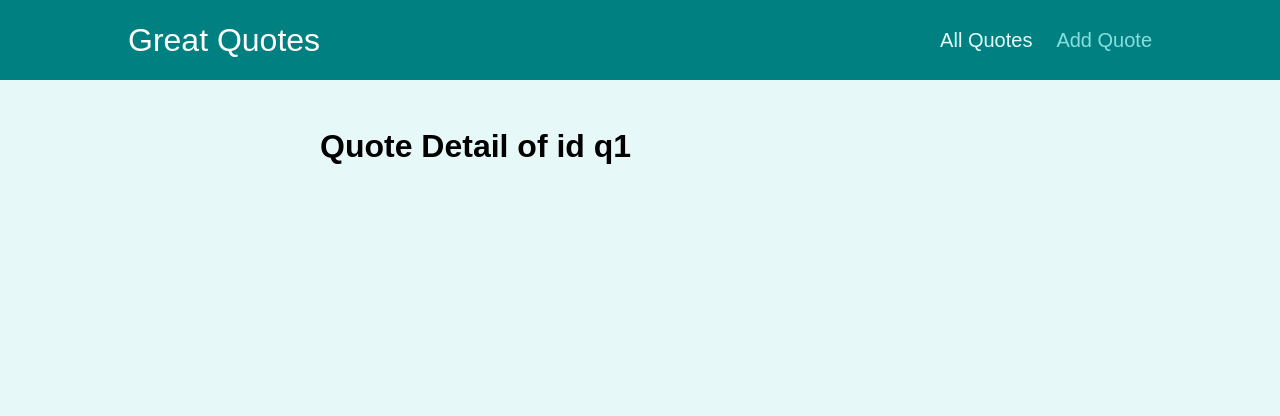
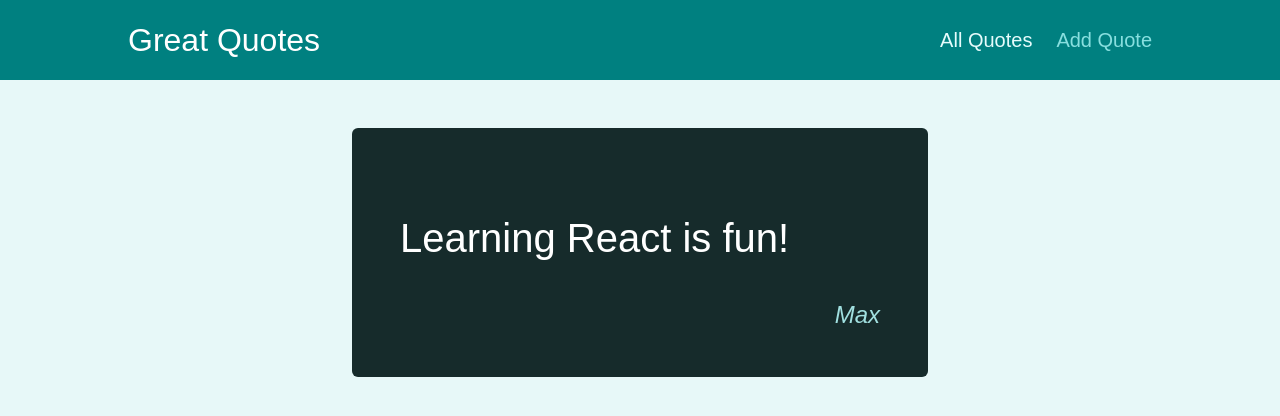
Before and after one commit to Trucker9/reactjs_sandbox, a React (Create React App) app in the folder 13th - react router/: page /quotes/q1 in a window 1280 px wide. Shown: the top 416 px of the page. Built offline with nearby package versions, Linux system fonts and the light colour scheme; the HTML template or start-up script is replaced by a standard one.

Commit message:
(20) adding details page

```diff
--- a/13th - react router/src/components/quotes/QuoteItem.js
+++ b/13th - react router/src/components/quotes/QuoteItem.js
@@ -1,4 +1,5 @@
 import classes from './QuoteItem.module.css';
+import {Link} from "react-router-dom";
 
 const QuoteItem = (props) => {
     return (
@@ -9,9 +10,9 @@ const QuoteItem = (props) => {
                 </blockquote>
                 <figcaption>{props.author}</figcaption>
             </figure>
-      <a className='btn'>
+            <Link className='btn' to={`/quotes/${props.id}`}>
                 View Fullscreen
-      </a>
+            </Link>
         </li>
     );
 };
--- a/13th - react router/src/pages/QuoteDetail.js
+++ b/13th - react router/src/pages/QuoteDetail.js
@@ -1,19 +1,31 @@
-import {Route, useParams} from "react-router-dom";
-import {Fragment} from "react";
+import {Fragment} from 'react';
+import {useParams, Route} from 'react-router-dom';
 
-import Comments from "../components/comments/Comments";
+import HighlightedQuote from '../components/quotes/HighlightedQuote';
+import Comments from '../components/comments/Comments';
+
+const DUMMY_QUOTES = [
+    {id: 'q1', author: 'Max', text: 'Learning React is fun!'},
+    {id: 'q2', author: 'Maximilian', text: 'Learning React is great!'},
+];
 
 const QuoteDetail = () => {
     const params = useParams();
 
-    return <Fragment>
-        <h1>Quote Detail of id {params.quoteId} </h1>
+    const quote = DUMMY_QUOTES.find((quote) => quote.id === params.quoteId);
 
-        <Route path={`/quotes/${params.quoteId}/comments`}>
+    if (!quote) {
+        return <p>No quote found!</p>;
+    }
 
-            <Comments/>
-        </Route>
-    </Fragment>
-}
+    return (
+        <Fragment>
+            <HighlightedQuote text={quote.text} author={quote.author}/>
+            <Route path={`/quotes/${params.quoteId}/comments`}>
+                <Comments/>
+            </Route>
+        </Fragment>
+    );
+};
 
 export default QuoteDetail;
```
Lines whose indentation alone changed are shown as unchanged.
